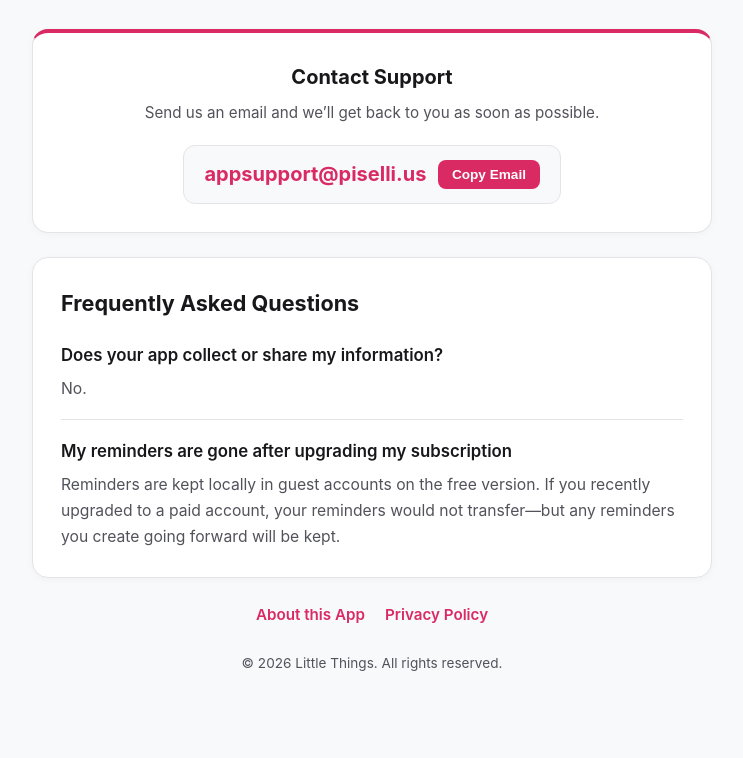
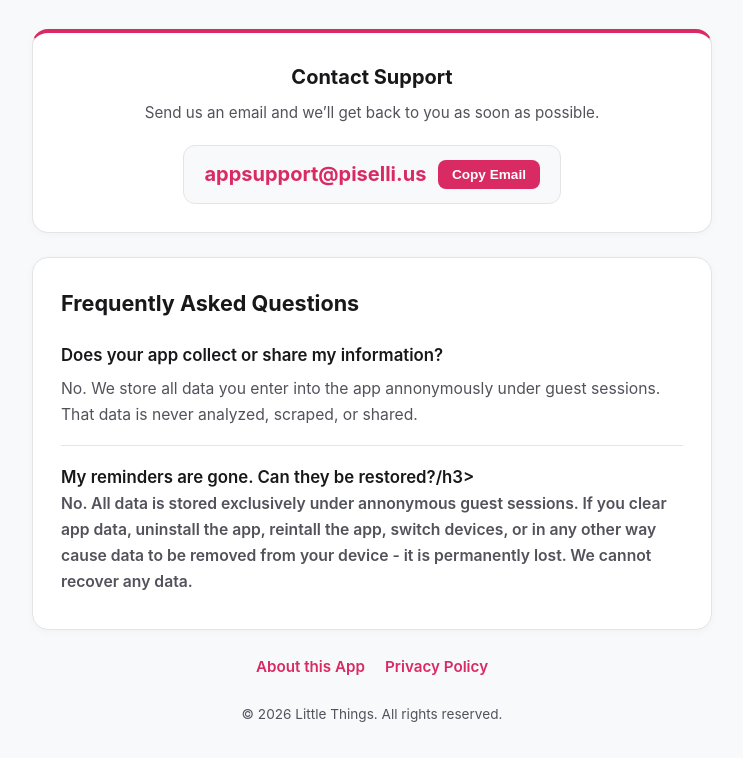
Before and after one commit to rjpiselli/little-things, a plain HTML site: page support.html in a window 1280 px wide. Shown: the part 168-926 px from the top of the page, without its empty margins (268-1011 px from the left). Before the commit the page ends 874 px from the top, so only its background shows below. Drawn offline with Linux system fonts and the light colour scheme.

Commit message:
Update support.html

```diff
--- a/support.html
+++ b/support.html
@@ -206,13 +206,13 @@
 
       <div class="faq-item">
         <h3 class="faq-question">Does your app collect or share my information?</h3>
-        <p class="faq-answer">No.</p>
+        <p class="faq-answer">No. We store all data you enter into the app annonymously under guest sessions. That data is never analyzed, scraped, or shared.</p>
       </div>
 
       <div class="faq-item">
-        <h3 class="faq-question">My reminders are gone after upgrading my subscription</h3>
+        <h3 class="faq-question">My reminders are gone. Can they be restored?/h3>
         <p class="faq-answer">
-          Reminders are kept locally in guest accounts on the free version. If you recently upgraded to a paid account, your reminders would not transfer—but any reminders you create going forward will be kept.
+          No. All data is stored exclusively under annonymous guest sessions. If you clear app data, uninstall the app, reintall the app, switch devices, or in any other way cause data to be removed from your device - it is permanently lost. We cannot recover any data.
         </p>
       </div>
     </section>
```
